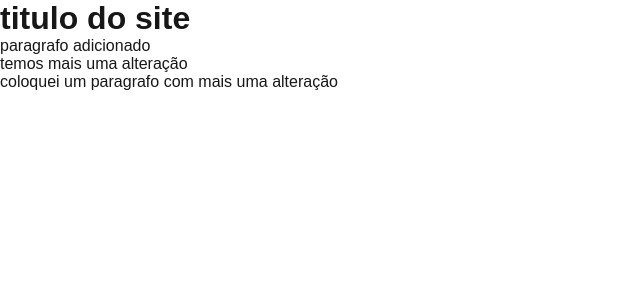
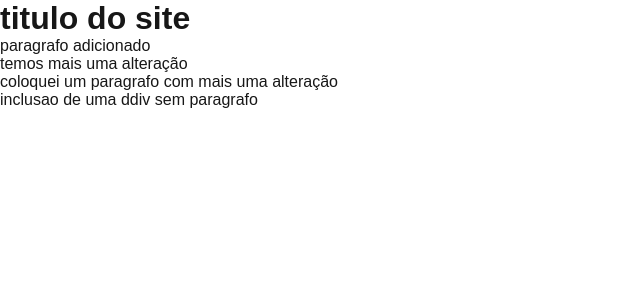
Before and after one commit to RamonLopes86/proj-git, a Next.js app: page / in a window 1280 px wide. Shown: the top 300 px of the page, without its empty margins (0-640 px from the left). Built offline with nearby package versions, Linux system fonts and the light colour scheme.

Commit message:
inclusao de uma div

```diff
--- a/src/pages/index.js
+++ b/src/pages/index.js
@@ -26,6 +26,8 @@ export default function Home() {
 
           <p>coloquei um paragrafo com mais uma alteração</p>
 
+          <div>inclusao de uma ddiv sem paragrafo</div>
+
       </main>
     </>
   );
```
